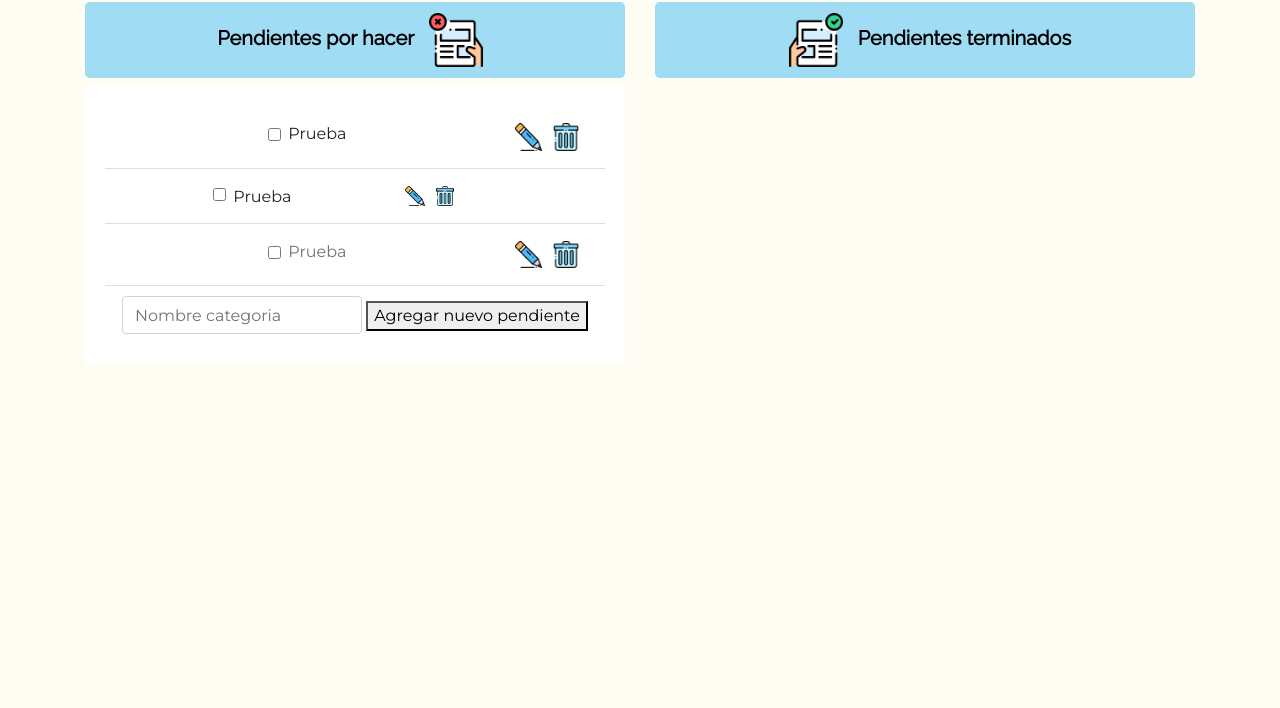
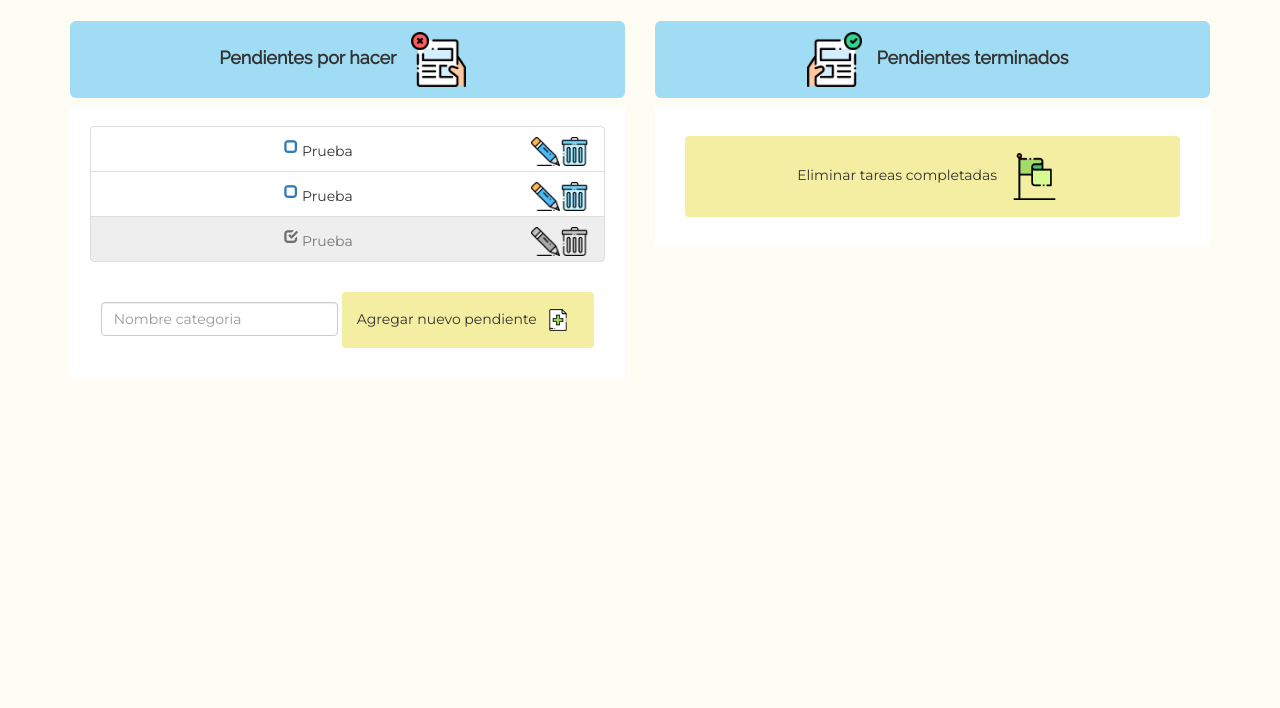
Before and after one commit to cathcedillo/cath-genda, a plain HTML site: page index.html in a window 1280 px wide. Shown: the part 92-800 px from the top of the page. Drawn offline with nearby package versions, Linux system fonts and the light colour scheme.

Commit message:
Funcionalidad
+CRUD +btn eliminar completadas

```diff
--- a/assets/css/style.css
+++ b/assets/css/style.css
@@ -16,7 +16,7 @@ body {
 }
 
 .icons {
-  width: 10%;
+  width: 10%!important;
   margin: 10px;
 }
 
@@ -44,20 +44,33 @@ body {
 
 .icons-action{
   width: 6%;
-  margin: 5px;
+  margin: auto;
   float: right;
 }
 
 .editing{
-  width: 75%!important;
-  display: initial;
+
+}
+
+.disabled{
+  color: #777;
+  filter: grayscale(1);
 }
 
 .form-ntarea{
   padding: 10px;
 }
 
-.nueva-categ{
-  width: 50%;
+.input-nt{
+    width: 48%;
+    display: initial;
+}
+
+.nueva-t{
+  width: 51%;
   display: initial;
 }
+
+.btn-int{
+  background-color: #f3eea2;
+}
--- a/assets/js/app.js
+++ b/assets/js/app.js
@@ -2,7 +2,8 @@ var vm = new Vue({
   el:'#app',
   data: {
     mostrar: true,
-    show: false,
+    show: true,
+    borrador: '',
     new_tarea: '',
     tareas: [
       {
@@ -13,7 +14,7 @@ var vm = new Vue({
       {
         nombre: 'Prueba',
         status: false,
-        edit: true
+        edit: false
       },
       {
         nombre: 'Prueba',
@@ -36,6 +37,31 @@ var vm = new Vue({
         edit: false
       });
       this.new_tarea = '';
+    },
+    cambiarStatus: function (tarea) {
+      tarea.status = !tarea.status;
+    },
+    editarTarea: function (tarea) {
+      this.tareas.forEach(function (tarea) {
+        tarea.edit = false;
+      });
+      this.borrador = tarea.nombre;
+      tarea.edit = true;
+    },
+    deshacerTarea: function (tarea) {
+      tarea.edit = false;
+    },
+    actualizarTarea: function (tarea) {
+      tarea.nombre = this.borrador;
+      tarea.edit = false;
+    },
+    eliminarTarea: function (index) {
+      this.tareas.splice(index, 1);
+    },
+    eliminarCompletadas: function () {
+      this.tareas = this.tareas.filter(function (tarea) {
+        return !tarea.status;
+      });
     }
   }
 })
--- a/index.html
+++ b/index.html
@@ -5,46 +5,38 @@
     <meta name="viewport" content="width=device-width, initial-scale=1, shrink-to-fit=no">
     <title>Cath-genda</title>
     <link href="https://fonts.googleapis.com/css?family=Montserrat|Raleway" rel="stylesheet">
-    <link rel="stylesheet" href="https://stackpath.bootstrapcdn.com/bootstrap/4.1.3/css/bootstrap.min.css" integrity="sha384-MCw98/SFnGE8fJT3GXwEOngsV7Zt27NXFoaoApmYm81iuXoPkFOJwJ8ERdknLPMO" crossorigin="anonymous">
+    <link rel="stylesheet" href="https://maxcdn.bootstrapcdn.com/bootstrap/3.3.7/css/bootstrap.min.css" integrity="sha384-BVYiiSIFeK1dGmJRAkycuHAHRg32OmUcww7on3RYdg4Va+PmSTsz/K68vbdEjh4u" crossorigin="anonymous">
     <link rel="stylesheet" href="assets/css/style.css">
   </head>
   <body>
     <div class="container contenido">
       <h2 class="heading">Organiza tus pendientes</h2>
       <div class="row" id="app">
-        <div class="col-md-6" id="to-do">
+        <div class="col-md-6">
           <button type="button" class="btn btn-lg btn-pdnt" @click="cambiarMostrar">Pendientes por hacer <img class="icons" src="assets/img/to-do.png" alt="icon to-do"></button>
           <div class="conten-lista" v-if="mostrar">
-              <ul class="list-group list-group-flush">
-                <li v-for="tarea in tareas" class="list-group-item" :class="{editing: tarea.edit, disabled: tarea.status}">
+              <ul class="list-group">
+                <li v-for="(tarea, index) in tareas" class="list-group-item" :class="{editing: tarea.edit, disabled: tarea.status}">
                   <div>
-                    <!-- error en la siguiente linea, corregir-->
-                    <input class="form-check-input al-check" type="checkbox" value="" :checked="tarea.status ? '' : false">
-                    <span class="vert-al">{{tarea.nombre}}</span>
-                    <a href="#"><img src="assets/img/trash.png" class="icons-action"></a>
-                    <a href="#"><img src="assets/img/edit.png" class="icons-action"></a>
+                    <a @click="cambiarStatus(tarea)"><span class="glyphicon" aria-hidden="true" :class="tarea.status ? 'glyphicon-check' : 'glyphicon-unchecked'"></span></a>
+                    <template v-if="!tarea.edit">
+                      <span class="vert-al">{{tarea.nombre}}</span>
+                      <a @click="eliminarTarea(index)"><img src="assets/img/trash.png" class="icons-action"></a>
+                      <a @click="editarTarea(tarea)"><img src="assets/img/edit.png" class="icons-action"></a>
+                    </template>
+
+                    <template v-else>
+                      <input type="text" name="" v-model="borrador">
+                      <a @click="deshacerTarea(tarea)"><img src="assets/img/trash.png" class="icons-action"></a>
+                      <a @click="actualizarTarea(tarea)"><img src="assets/img/save.png" class="icons-action"></a>
+                    </template>
+
                   </div>
                 </li>
-                <!-- <li class="list-group-item editing">
-                  <div>
-                    <input class="form-check-input al-check" type="checkbox" value="">
-                    <input type="text" value="prueba" class="form-control editing">
-                    <a href="#"><img src="assets/img/trash.png" class="icons-action"></a>
-                    <a href="#"><img src="assets/img/save.png" class="icons-action"></a>
-                  </div>
-                </li>
-                <li class="list-group-item disabled">
-                  <div>
-                    <input class="form-check-input al-check" type="checkbox" value="" checked disabled>
-                    <span class="vert-al">Prueba</span>
-                    <a href="#"><img src="assets/img/trash.png" class="icons-action"></a>
-                    <a href="#"><img src="assets/img/edit.png" class="icons-action"></a>
-                  </div>
-                </li> -->
               </ul>
-              <form class="form-ntarea">
-                <input type="text" placeholder="Nombre categoria" v-model="new_tarea" class="form-control nueva-categ">
-                <button type="button" name="agregar-Pend">Agregar nuevo pendiente</button>
+              <form class="form-ntarea" @submit.prevent="createTarea">
+                <input type="text" placeholder="Nombre categoria" v-model="new_tarea" class="form-control input-nt">
+                <button type="button" class="btn nueva-t btn-int" name="agregar-Pend" v-on:click="createTarea">Agregar nuevo pendiente<img src="assets/img/add.png" class="icons"></button>
               </form>
 
           </div>
@@ -53,6 +45,9 @@
           <button type="button" class="btn btn-lg btn-pdnt" @click="changeShow"><img class="icons" src="assets/img/do.png" alt="icon do"> Pendientes terminados</button>
           <div class="conten-lista" v-if="show">
 
+            <form class="form-ntarea" @submit.prevent="createTarea">
+              <button type="button" class="btn btn-block btn-int" name="elim-Complet" v-on:click="eliminarCompletadas">Eliminar tareas completadas <img src="assets/img/flag.png" class="icons"></button>
+            </form>
           </div>
         </div>
 
```
Also changed, not shown: assets/img/add.png (added), assets/img/flag.png (added).
